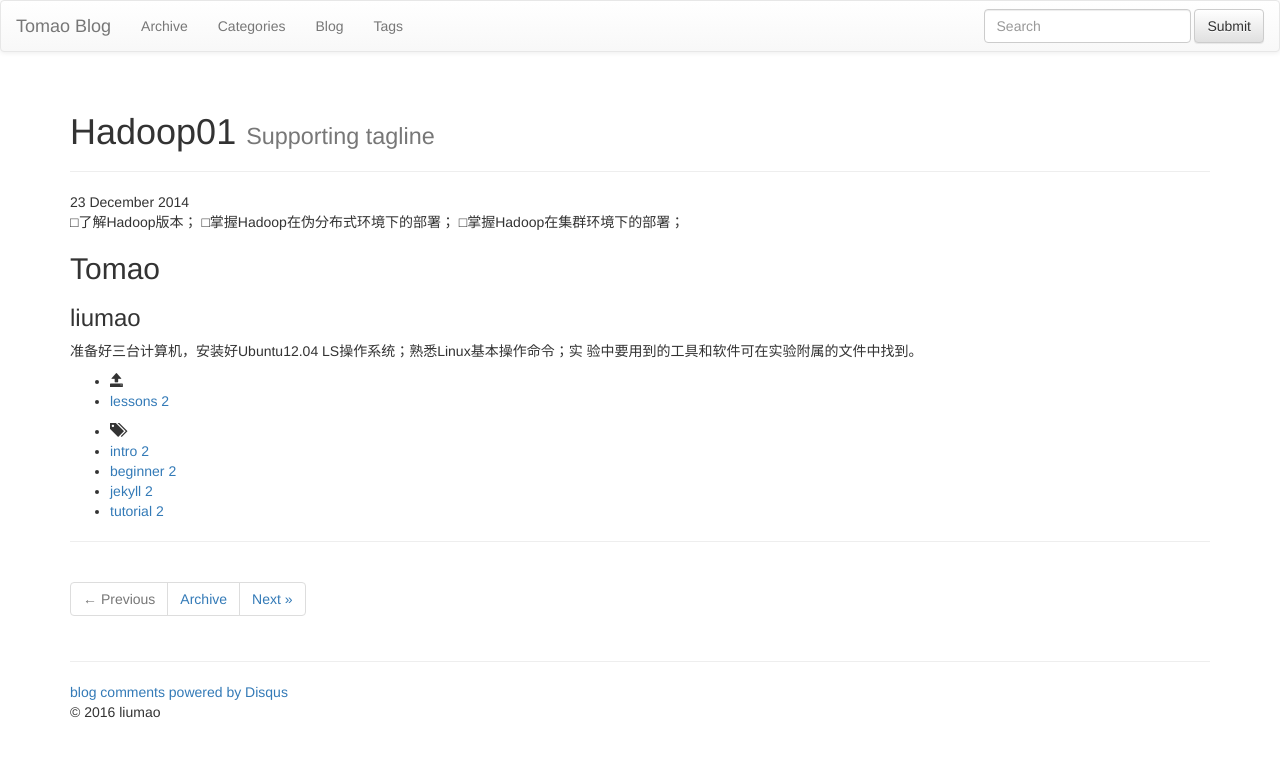
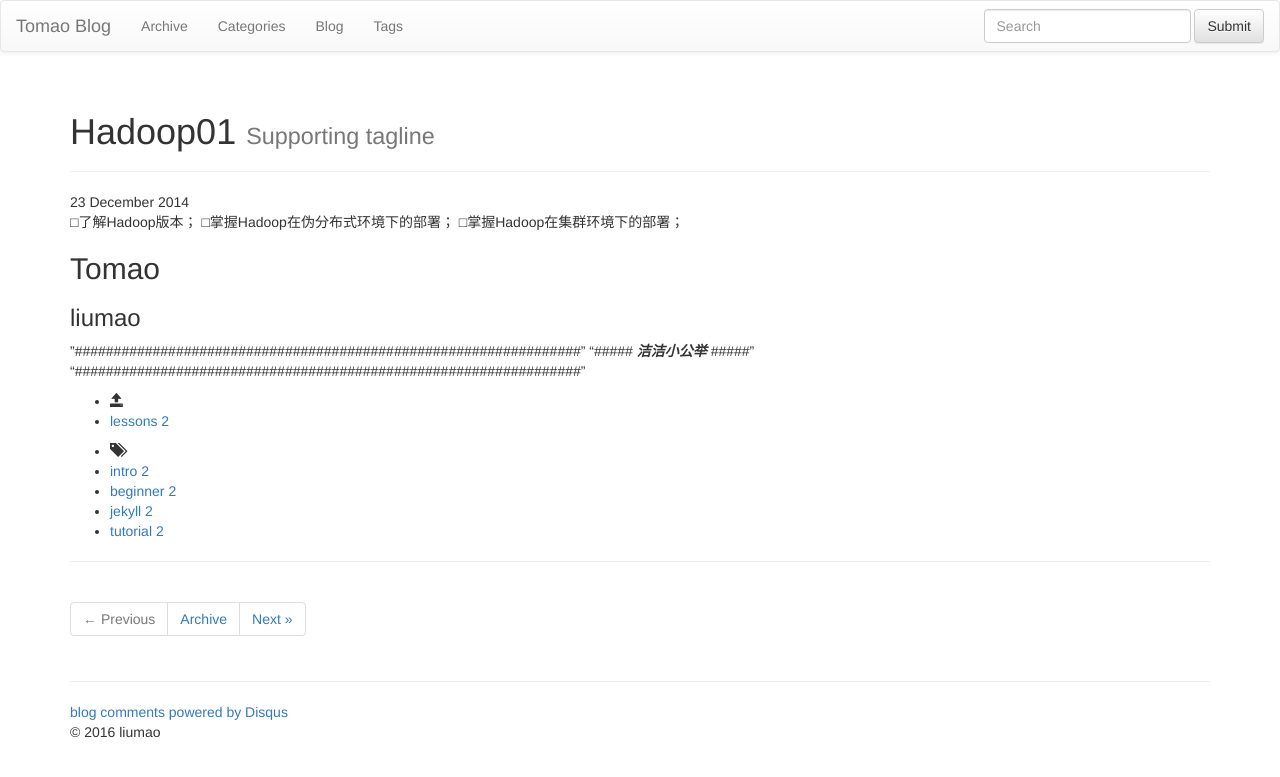
Before and after one commit to liumao0702/liumao0702.github.com, a Jekyll site: the page built from _posts/hadoop/2014-12-23-hadoop01.md, in a window 1280 px wide. Shown: the top 777 px of the page. Built offline with Jekyll 4.4.1, drawn with Linux system fonts in a browser that asks for light colours; nearby versions of some CDN libraries; library files that are not in the unit come from our copies; comment, search, counter and statistics services are not loaded.

Commit message:
Update 2014-12-23-hadoop01.md

```diff
--- a/_posts/hadoop/2014-12-23-hadoop01.md
+++ b/_posts/hadoop/2014-12-23-hadoop01.md
@@ -13,6 +13,6 @@ tags : [intro, beginner, jekyll, tutorial]
 ## Tomao
 
 ### liumao
-
-准备好三台计算机，安装好Ubuntu12.04 LS操作系统；熟悉Linux基本操作命令；实
-验中要用到的工具和软件可在实验附属的文件中找到。
+"#################################################################"
+"#####                   ***洁洁小公举***                    #####"
+"#################################################################"
```
